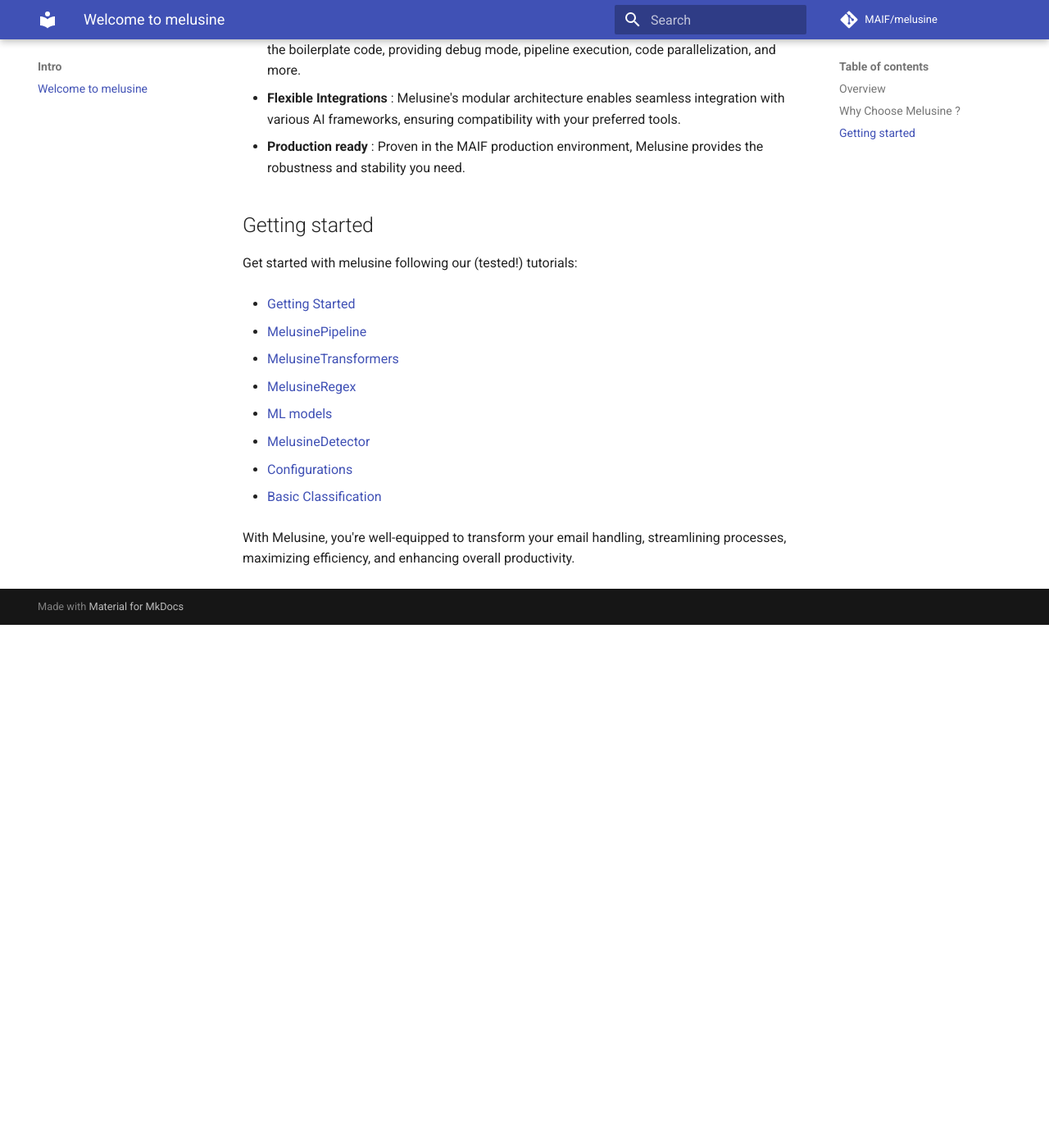
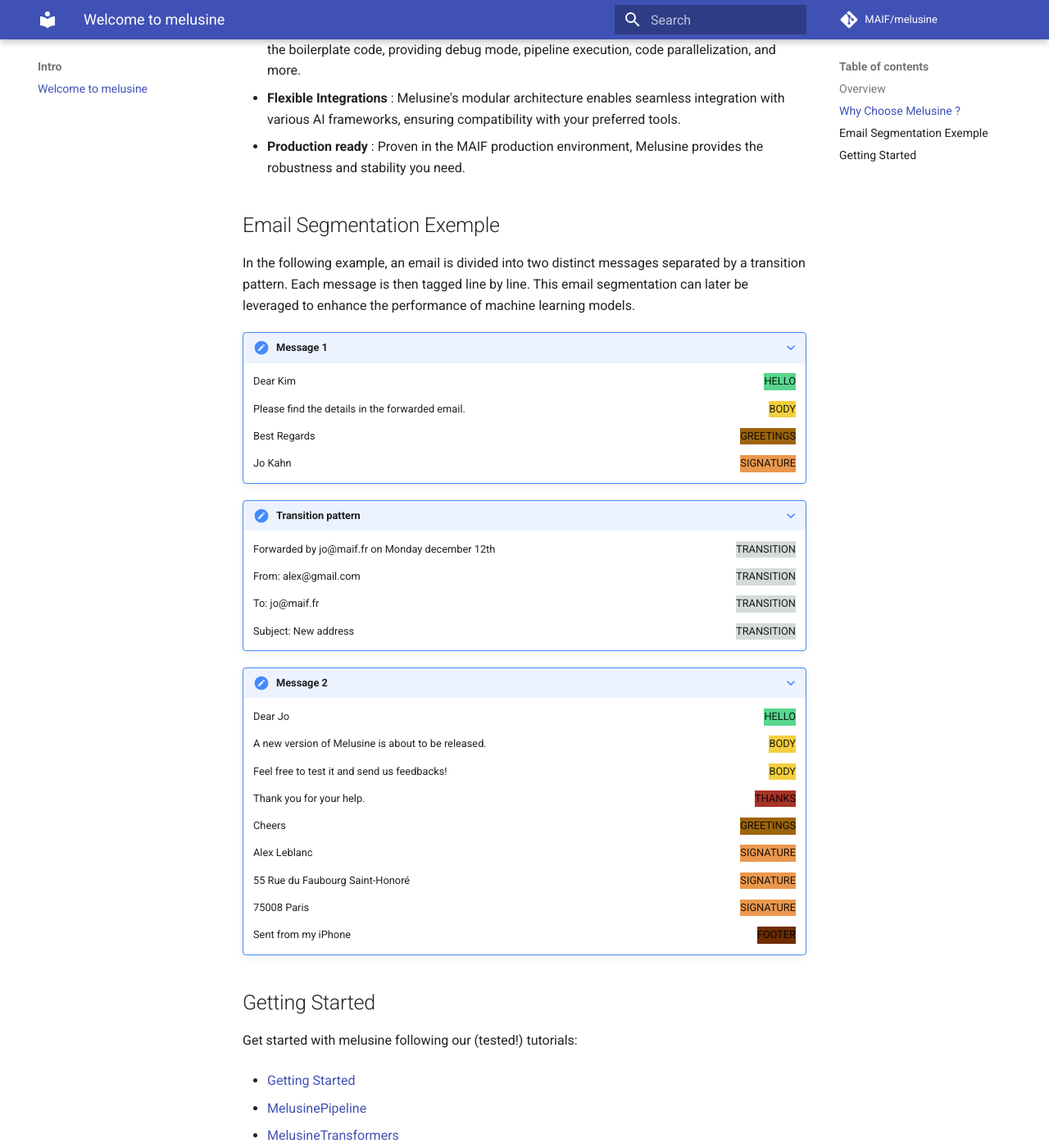
Before and after one commit to MAIF/melusine, an MkDocs documentation site: the page built from docs/index.md, in a window 1280 px wide and 1400 px high, scrolled down 1392 px. Shown: the whole window at 82% size. Built offline with MkDocs 1.6.1 and Material for MkDocs 9.7.7, drawn with Linux system fonts in a browser that asks for light colours; comment, search, counter and statistics services are not loaded; before the commit the page ends 2154 px from its top, so only the background shows below that.

Commit message:
:memo: Add segmentation example in documentation

```diff
--- a/docs/index.md
+++ b/docs/index.md
@@ -33,7 +33,75 @@ ensuring compatibility with your preferred tools.
 - **Production ready** : Proven in the MAIF production environment,
 Melusine provides the robustness and stability you need.
 
-## Getting started
+## Email Segmentation Exemple
+
+In the following example, an email is divided into two distinct messages
+separated by a transition pattern.
+Each message is then tagged line by line.
+This email segmentation can later be leveraged to enhance the performance of machine learning models.
+
+???+ note "Message 1"
+
+    <p style="text-align:left;"> Dear Kim
+    <span style="float:right;background-color:#58D68D;"> HELLO</span>
+    </p>
+    <p style="text-align:left;"> Please find the details in the forwarded email.
+    <span style="float:right;background-color:#F4D03F;"> BODY</span>
+    </p>
+    <p style="text-align:left;"> Best Regards
+    <span style="float:right;background-color:#9C640C;"> GREETINGS</span>
+    </p>
+    <p style="text-align:left;"> Jo Kahn
+    <span style="float:right;background-color:#EB984E;"> SIGNATURE</span>
+    </p>
+
+???+ note "Transition pattern"
+
+    <p>Forwarded by jo@maif.fr on Monday december 12th</span>
+    <span style="float:right;background-color:#D5DBDB;"> TRANSITION</span>
+    </p>
+    <p>From: alex@gmail.com
+    <span style="float:right;background-color:#D5DBDB;"> TRANSITION</span>
+    </p>
+    <p>To: jo@maif.fr
+    <span style="float:right;background-color:#D5DBDB;"> TRANSITION</span>
+    </p>
+    <p>Subject: New address
+    <span style="float:right;background-color:#D5DBDB;"> TRANSITION</span>
+    </p>
+
+???+ note "Message 2"
+
+    <p style="text-align:left;"> Dear Jo
+    <span style="float:right;background-color:#58D68D;"> HELLO</span>
+    </p>
+    <p style="text-align:left;"> A new version of Melusine is about to be released.
+    <span style="float:right;background-color:#F4D03F;"> BODY</span>
+    </p>
+    <p style="text-align:left;"> Feel free to test it and send us feedbacks!
+    <span style="float:right;background-color:#F4D03F;"> BODY</span>
+    </p>
+    <p style="text-align:left;"> Thank you for your help.
+    <span style="float:right;background-color:#A93226;"> THANKS</span>
+    </p>
+    <p style="text-align:left;"> Cheers
+    <span style="float:right;background-color:#9C640C;"> GREETINGS</span>
+    </p>
+    <p style="text-align:left;"> Alex Leblanc
+    <span style="float:right;background-color:#EB984E;"> SIGNATURE</span>
+    </p>
+    <p style="text-align:left;"> 55 Rue du Faubourg Saint-Honoré
+    <span style="float:right;background-color:#EB984E;"> SIGNATURE</span>
+    </p>
+    <p style="text-align:left;"> 75008 Paris
+    <span style="float:right;background-color:#EB984E;"> SIGNATURE</span>
+    </p>
+    <p style="text-align:left;"> Sent from my iPhone
+    <span style="float:right;background-color:#6E2C00;"> FOOTER</span>
+    </p>
+
+
+## Getting Started
 
 Get started with melusine following our (tested!) tutorials:
 
--- a/mkdocs.yml
+++ b/mkdocs.yml
@@ -47,7 +47,7 @@ markdown_extensions:
     base_path: docs
   tables:
   admonition:
-#  pymdownx.details:
+  pymdownx.details:
 #  pymdownx.extra:
   pymdownx.tabbed:
     alternate_style: true
```
